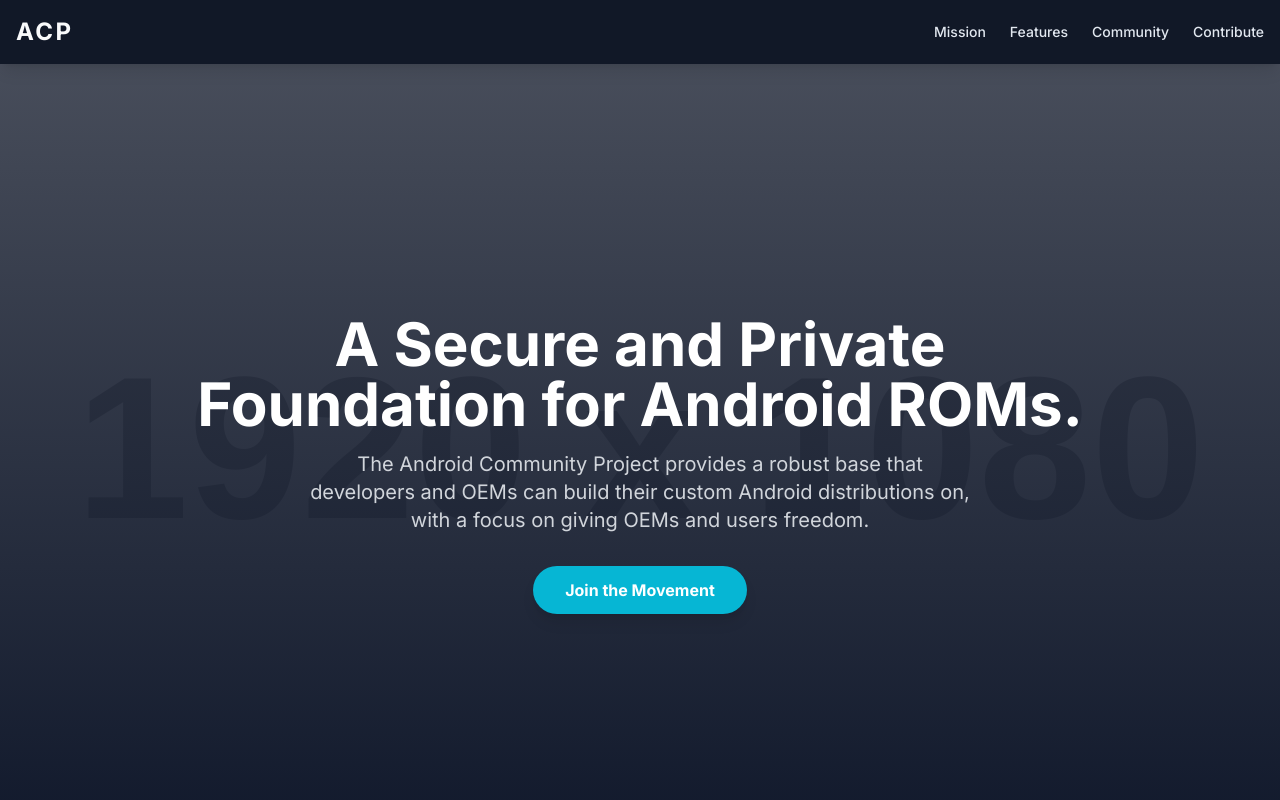
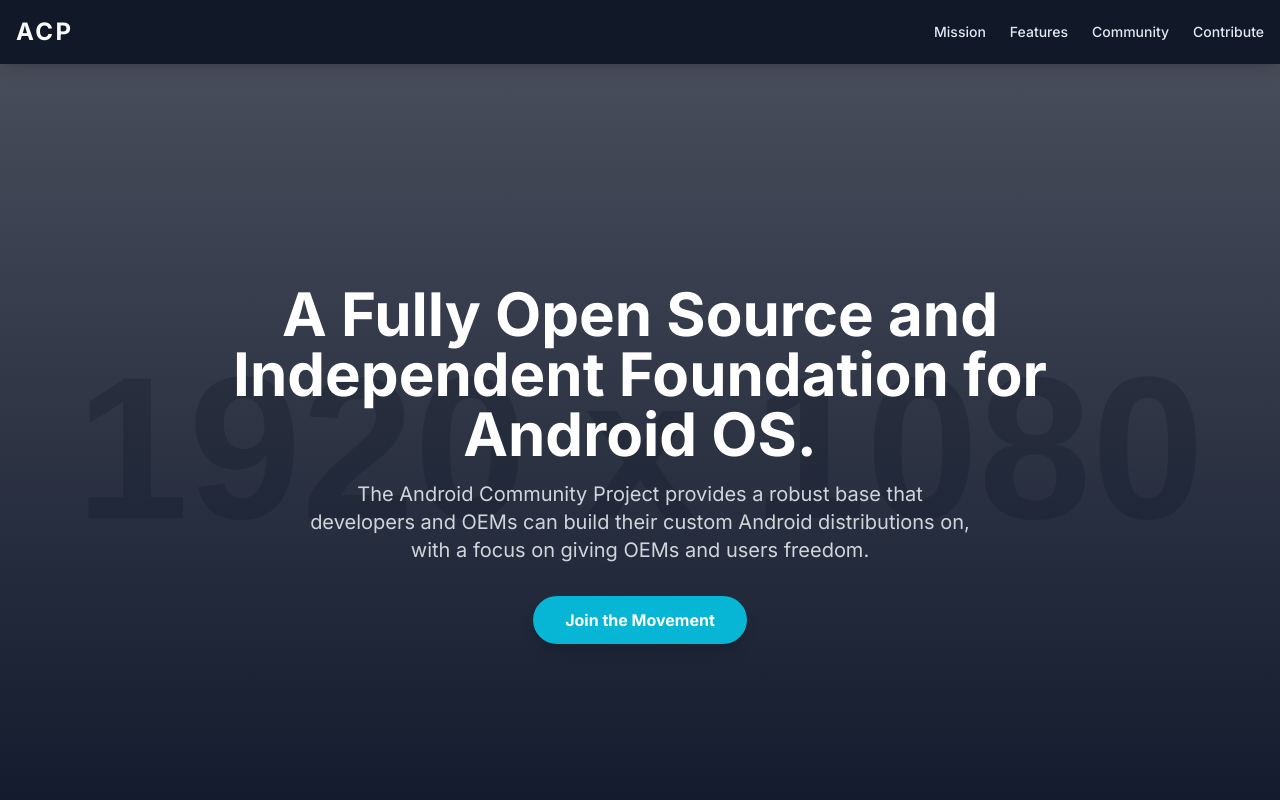
Before and after one commit to AndroidCommunityProject/androidcommunityproject.github.io, a plain HTML site: page index.html in a window 1280 px wide. Shown: the top 800 px of the page. Drawn offline with nearby package versions, Linux system fonts and the light colour scheme; placeholder pictures from the web are drawn by us.

Commit message:
Update index.html

```diff
--- a/index.html
+++ b/index.html
@@ -37,7 +37,7 @@
     <section class="min-h-screen flex items-center justify-center text-center p-6 bg-cover bg-center" style="background-image: linear-gradient(to bottom, rgba(15, 23, 42, 0.7), rgba(15, 23, 42, 1)), url('https://placehold.co/1920x1080/0f172a/94a3b8?text=A+Decentralized+Future+for+Android');">
         <div class="max-w-4xl mx-auto">
             <h1 class="text-4xl sm:text-6xl font-extrabold text-white mb-4 leading-tight">
-                A Secure and Private Foundation for Android ROMs.
+                A Fully Open Source and Independent Foundation for Android OS.
             </h1>
             <p class="text-lg sm:text-xl text-gray-300 mb-8 max-w-2xl mx-auto">
                 The Android Community Project provides a robust base that developers and OEMs can build their custom Android distributions on, with a focus on giving OEMs and users freedom.
```
